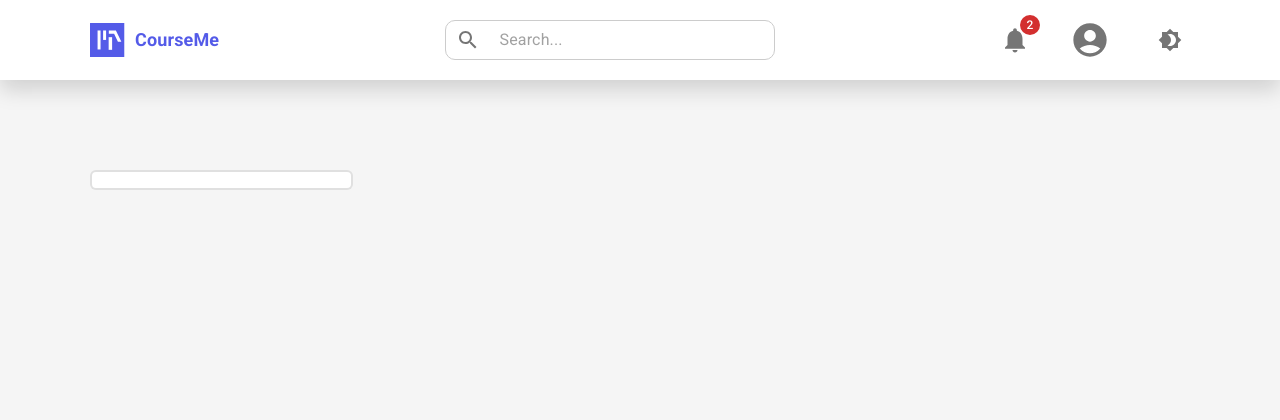
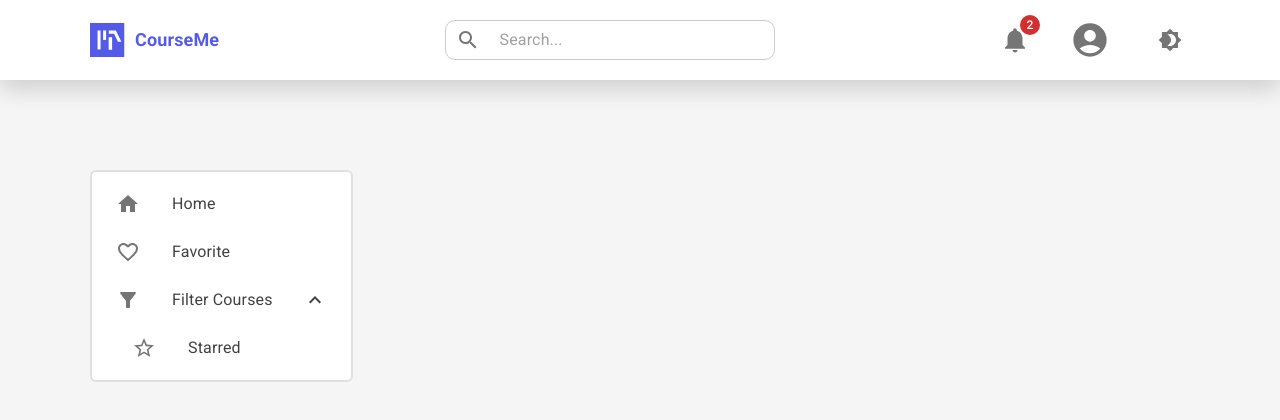
Before and after one commit to MaxCojocari/tum-web-lab6, a React (Create React App) app: page / in a window 1280 px wide. Shown: the top 420 px of the page. Built offline with nearby package versions, Linux system fonts and the light colour scheme.

Commit message:
feat: add navigation

```diff
--- a/src/App.tsx
+++ b/src/App.tsx
@@ -6,10 +6,7 @@ import {
   CssBaseline,
   Grid,
   PaletteMode,
-  Paper,
   Shadows,
-  Stack,
-  styled,
   ThemeOptions,
   ThemeProvider,
 } from "@mui/material";
--- a/src/components/Sidebar.tsx
+++ b/src/components/Sidebar.tsx
@@ -1,5 +1,17 @@
 import { styled } from "@mui/material/styles";
-import { Paper } from "@mui/material";
+import { useState } from "react";
+import {
+  Collapse,
+  List,
+  ListItemButton,
+  ListItemIcon,
+  ListItemText,
+  Paper,
+} from "@mui/material";
+import { ExpandLess, ExpandMore, StarBorder } from "@mui/icons-material";
+import HomeIcon from "@mui/icons-material/Home";
+import FavoriteBorderIcon from "@mui/icons-material/FavoriteBorder";
+import FilterAltIcon from "@mui/icons-material/FilterAlt";
 
 const StyledSidebar = styled(Paper)(({ theme }) => ({
   backgroundColor: theme.palette.mode === "dark" ? "#1A2027" : "#fff",
@@ -14,9 +26,44 @@ const StyledSidebar = styled(Paper)(({ theme }) => ({
 }));
 
 export function Sidebar() {
+  const [open, setOpen] = useState(true);
+
+  const handleClick = () => {
+    setOpen(!open);
+  };
   return (
     <>
-      <StyledSidebar></StyledSidebar>
+      <StyledSidebar>
+        <ListItemButton>
+          <ListItemIcon>
+            <HomeIcon />
+          </ListItemIcon>
+          <ListItemText primary="Home" />
+        </ListItemButton>
+        <ListItemButton>
+          <ListItemIcon>
+            <FavoriteBorderIcon />
+          </ListItemIcon>
+          <ListItemText primary="Favorite" />
+        </ListItemButton>
+        <ListItemButton onClick={handleClick}>
+          <ListItemIcon>
+            <FilterAltIcon />
+          </ListItemIcon>
+          <ListItemText primary="Filter Courses" />
+          {open ? <ExpandLess /> : <ExpandMore />}
+        </ListItemButton>
+        <Collapse in={open} timeout="auto" unmountOnExit>
+          <List component="div" disablePadding>
+            <ListItemButton sx={{ pl: 4 }}>
+              <ListItemIcon>
+                <StarBorder />
+              </ListItemIcon>
+              <ListItemText primary="Starred" />
+            </ListItemButton>
+          </List>
+        </Collapse>
+      </StyledSidebar>
     </>
   );
 }
```
